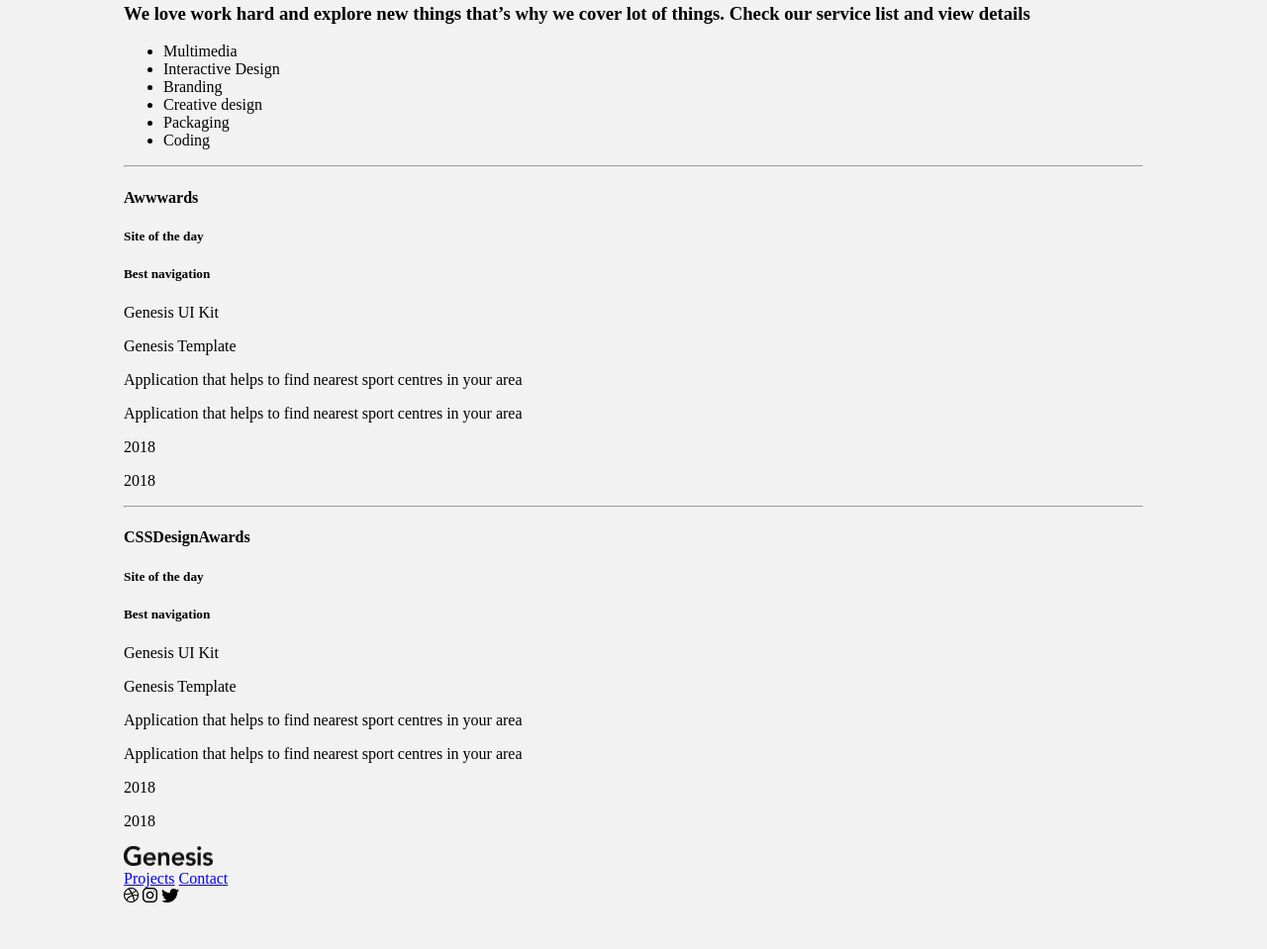
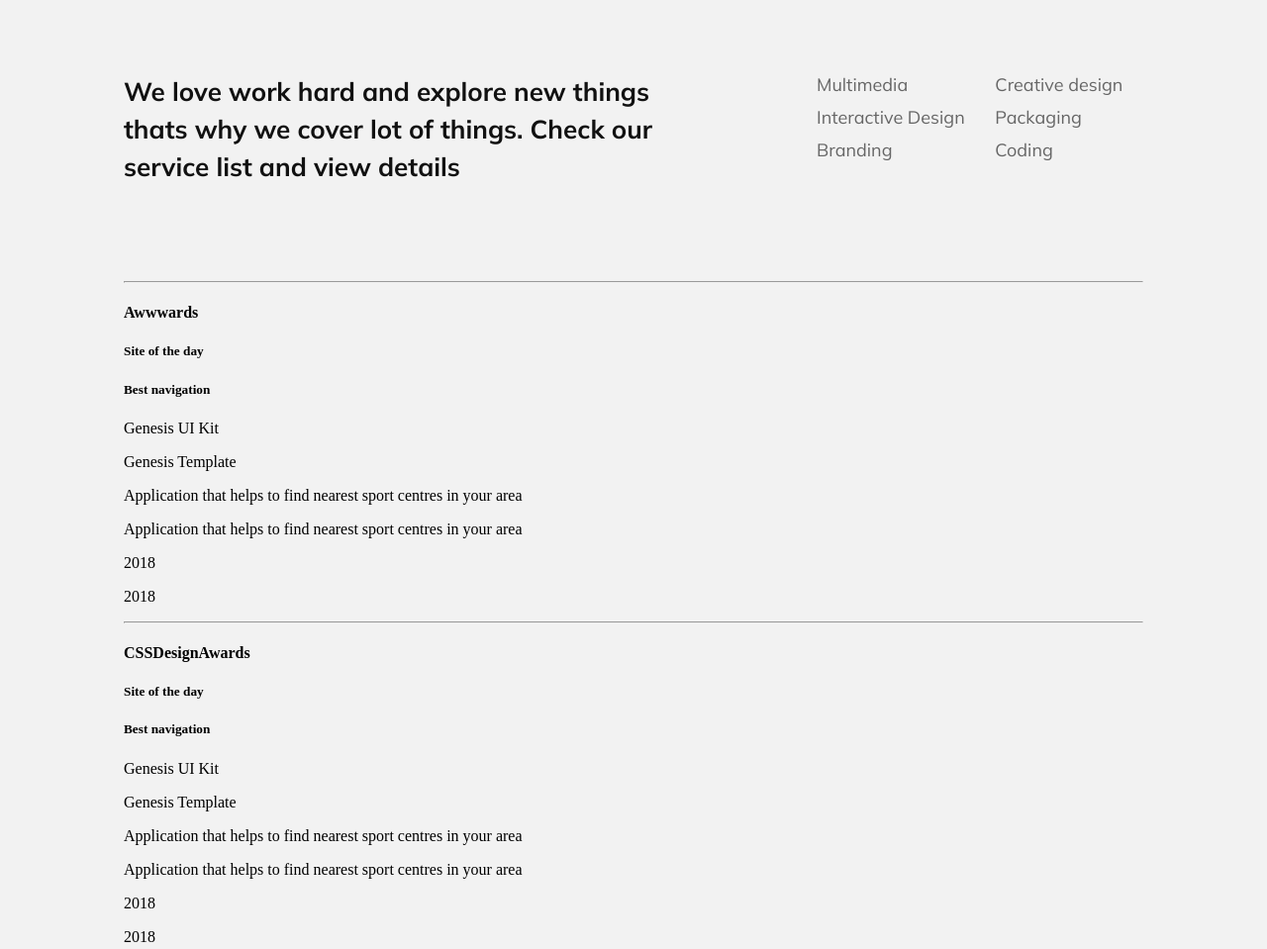
Before and after one commit to pranisa-sitt/Genesis, a plain HTML site: page index.html in a window 1280 px wide. Shown: the part 2562-3521 px from the top of the page at 99% size. Drawn offline with Linux system fonts and the light colour scheme.

Commit message:
styleed sass: index-awards, index-header, index-photogrid, index-services

```diff
--- a/index.html
+++ b/index.html
@@ -9,8 +9,8 @@
   <link rel="preconnect" href="https://fonts.gstatic.com" crossorigin>
   <link href="https://fonts.googleapis.com/css2?family=Mulish:ital,wght@0,400;0,700;1,400&display=swap"
     rel="stylesheet">
-  <link rel="stylesheet" href="style/reset.css">
-  <link rel="stylesheet" href="style/index.css">
+  <link rel="stylesheet" href="/style/reset.css">
+  <link rel="stylesheet" href="/style/index.css">
   <title>Genesis</title>
 </head>
 
@@ -49,10 +49,11 @@
       <div class="img-grid__item11"></div>
       <div class="img-grid__item12"></div>
     </figure>
-    <article>
-      <h3>We love work hard and explore new things that’s why we cover lot of things. Check our service list and view
+    <section class="services">
+      <h3 class="services__header">We love work hard and explore new things thats why we cover lot of things. Check our
+        service list and view
         details</h3>
-      <ul>
+      <ul class="services__lists">
         <li>Multimedia</li>
         <li>Interactive Design</li>
         <li>Branding</li>
@@ -60,23 +61,27 @@
         <li>Packaging</li>
         <li>Coding</li>
       </ul>
-    </article>
+    </section>
     <hr>
-    <article>
+    <section>
       <h4>Awwwards</h4>
-      <h5>Site of the day</h5>
-      <h5>Best navigation</h5>
+      <div>
+        <h5>Site of the day</h5>
+        <h5>Best navigation</h5>
+      </div>
+      <div>
       <p>Genesis UI Kit</p>
       <p>Genesis Template</p>
+    </div>
       <p>Application that helps to find nearest sport centres
         in your area</p>
       <p>Application that helps to find nearest sport centres
         in your area</p>
       <p>2018</p>
       <p>2018</p>
-    </article>
+    </section>
     <hr>
-    <article>
+    <section>
       <h4>CSSDesignAwards</h4>
       <h5>Site of the day</h5>
       <h5>Best navigation</h5>
@@ -88,7 +93,7 @@
         in your area</p>
       <p>2018</p>
       <p>2018</p>
-    </article>
+    </section>
   </main>
   <footer>
     <a class="logo" href="index.html"><img class="logo" src="/image/Logo-Genesis.png" alt="Genesis-logo"></a>
--- /dev/null
+++ b/style/_font.scss
@@ -0,0 +1,2 @@
+$main-font: 'Mulish', sans-serif;
+$main-font-color: #111111;
--- /dev/null
+++ b/style/_index-services.scss
@@ -0,0 +1,48 @@
+@use 'font';
+
+.services {
+  max-width: 100%;
+  width: 100%;
+  height: 110px;
+  margin: auto 0;
+  margin-top: 90px;
+  margin-bottom: 100px;
+  padding: 0;
+  display: flex;
+  justify-content: space-between;
+  align-items: flex-start;
+
+&__header {
+  max-width: 550px;
+  width: 70%;
+  height: 110px;
+  font-family: $main-font;
+  font-size: 26px;
+  font-weight: 700;
+  line-height: 38px;
+  letter-spacing: 0px;
+  text-align: left;
+  color: $main-font-color;
+  margin: 0;
+}
+
+&__lists {
+  max-width: 330px;
+  width: 100%;
+  height: 90px;
+  display: flex;
+  flex-direction: column;
+  flex-wrap: wrap;
+  font-family: $main-font;
+  font-size: 18px;
+  font-weight: 400;
+  line-height: 23px;
+  letter-spacing: 0px;
+  text-align: left;
+  list-style: none;
+  color: #666666;
+  gap: 10px;
+  padding: 0;
+  margin-top: 0;
+}
+ }
--- a/style/_nav.scss
+++ b/style/_nav.scss
@@ -1,8 +1,6 @@
-$txt-color: #111111;
-@mixin transform($property){
-	-webkit-transform: $property;
-    -ms-transform: $property;
-    transform: $property;}
+$main-font: 'Mulish', sans-serif;
+$main-font-color: #111111;
+
 
 nav {
  width: 100%;
@@ -11,16 +9,18 @@ nav {
  justify-content: space-between;
 }
 
+
 .logo {
  width: 90px;
  height: 20px;
 }
 
+
 .page-link a {
  width: 67px;
  text-decoration: none;
-  color: $txt-color;
-  font-family: 'Mulish', sans-serif;
+ color: $main-font-color;
+ font-family: $main-font;
  font-size: 18px;
  font-weight: 700;
  line-height: 23px;
@@ -28,6 +28,7 @@ nav {
  text-align: left;
  margin: 0 15px;
 
+
  &:hover {
    color:#951313;
    transition: 0.5s;
--- a/style/index.scss
+++ b/style/index.scss
@@ -1,7 +1,10 @@
 
+@import 'index-photo-grid';
 @import 'nav';
-@import 'header';
-@import 'photo-grid';
+@import 'index-header';
+@import 'font';
+@import 'index-services';
+
 
 body {
   margin: 0;
@@ -10,4 +13,4 @@ body {
   padding-top: 60px;
   padding-bottom: 47px;
   background: #F2F2F2;
-}
+ }
```
Also changed, not shown: style/_index-photo-grid.scss (renamed from style/_photo-grid.scss, +11 -0 lines), style/_index-awards.scss (added), style/_index-header.scss (line endings or trailing spaces), style/index.css, 3 other files. Lines whose indentation alone changed are shown as unchanged.
